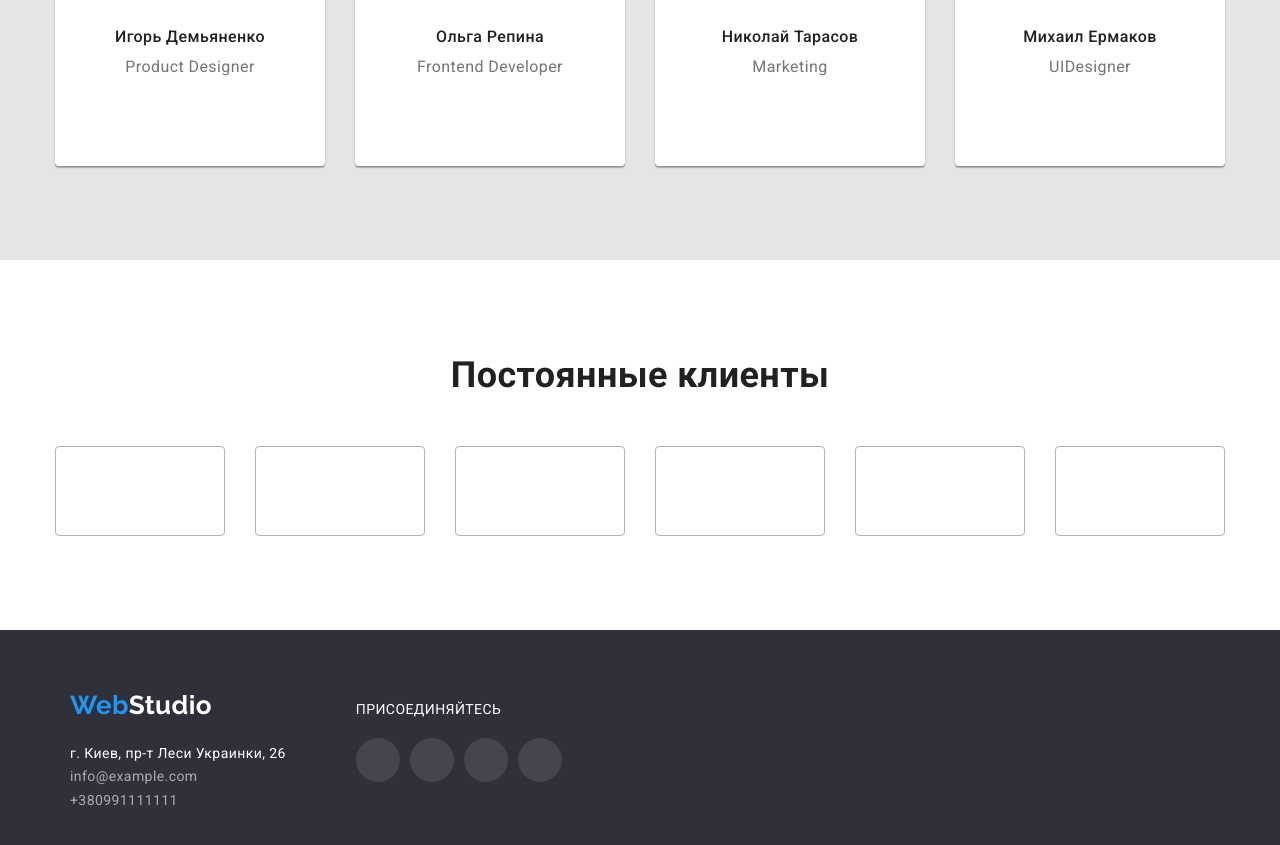
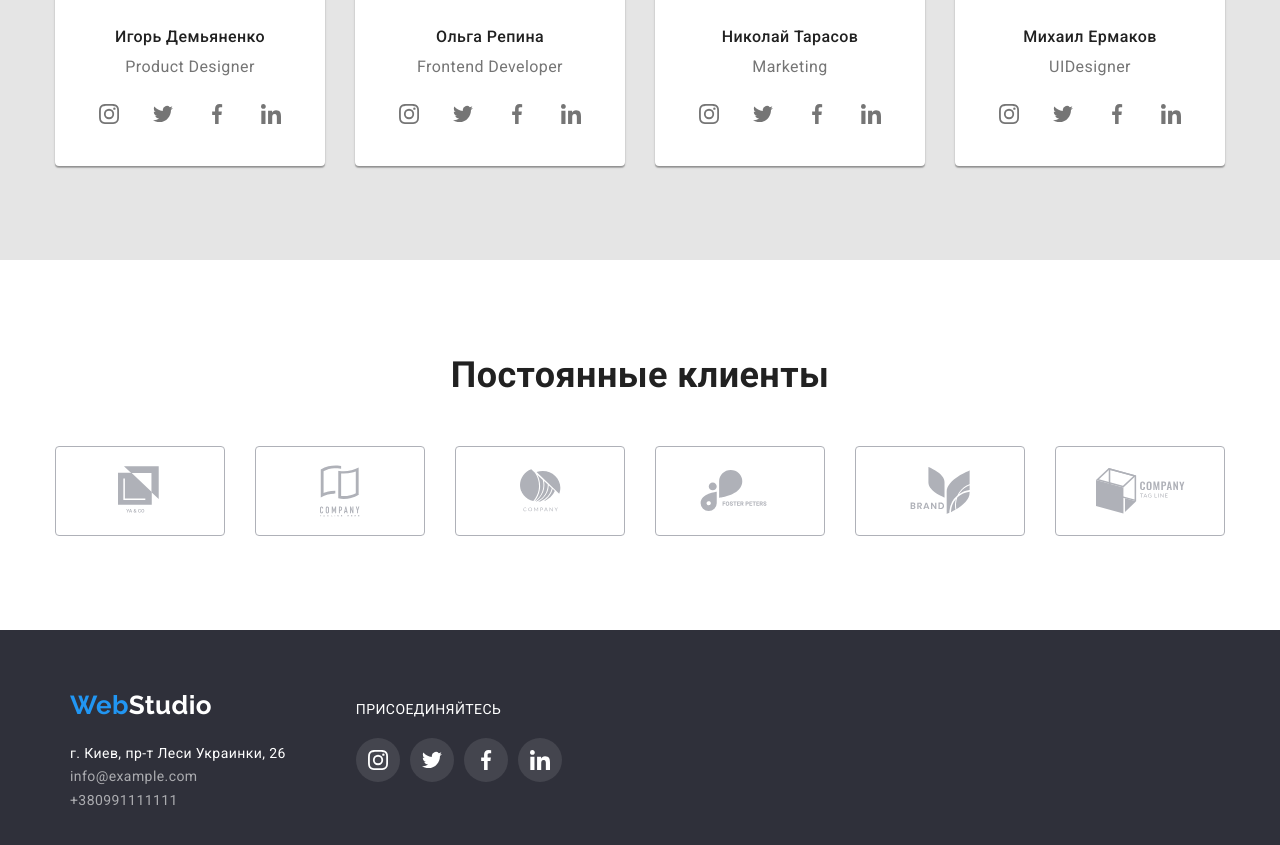
Before and after one commit to tsherkavskaAnna/goit-markup-hw-04, a plain HTML site: page index.html in a window 1280 px wide. Shown: the part 2050-2895 px from the top of the page. Drawn offline with nearby package versions, Linux system fonts and the light colour scheme.

Commit message:
homework4.3

```diff
--- a/index.html
+++ b/index.html
@@ -150,28 +150,36 @@
                   <li class="social-icons-item">
                     <a href="" class="social-icons-link">
                       <svg class="social-icons-svg">
-                        <use href="./images/icons.svg#icon-instagram"></use>
+                        <use
+                          href="./Images/Icons/sprite.svg#icon-instagram"
+                        ></use>
                       </svg>
                     </a>
                   </li>
                   <li class="social-icons-item">
                     <a href="" class="social-icons-link">
                       <svg class="social-icons-svg">
-                        <use href="./images/icons.svg#icon-twitter"></use>
+                        <use
+                          href="./Images/Icons/sprite.svg#icon-twitter"
+                        ></use>
                       </svg>
                     </a>
                   </li>
                   <li class="social-icons-item">
                     <a href="" class="social-icons-link">
                       <svg class="social-icons-svg">
-                        <use href="./images/icons.svg#icon-facebook"></use>
+                        <use
+                          href="./Images/Icons/sprite.svg#icon-facebook"
+                        ></use>
                       </svg>
                     </a>
                   </li>
                   <li class="social-icons-item">
                     <a href="" class="social-icons-link">
                       <svg class="social-icons-svg">
-                        <use href="./images/icons.svg#icon-linkedin"></use>
+                        <use
+                          href="./Images/Icons/sprite.svg#icon-linkedin"
+                        ></use>
                       </svg>
                     </a>
                   </li>
@@ -191,28 +199,36 @@
                   <li class="social-icons-item">
                     <a href="" class="social-icons-link">
                       <svg class="social-icons-svg">
-                        <use href="./images/icons.svg#icon-instagram"></use>
+                        <use
+                          href="./Images/Icons/sprite.svg#icon-instagram"
+                        ></use>
                       </svg>
                     </a>
                   </li>
                   <li class="social-icons-item">
                     <a href="" class="social-icons-link">
                       <svg class="social-icons-svg">
-                        <use href="./images/icons.svg#icon-twitter"></use>
+                        <use
+                          href="./Images/Icons/sprite.svg#icon-twitter"
+                        ></use>
                       </svg>
                     </a>
                   </li>
                   <li class="social-icons-item">
                     <a href="" class="social-icons-link">
                       <svg class="social-icons-svg">
-                        <use href="./images/icons.svg#icon-facebook"></use>
+                        <use
+                          href="./Images/Icons/sprite.svg#icon-facebook"
+                        ></use>
                       </svg>
                     </a>
                   </li>
                   <li class="social-icons-item">
                     <a href="" class="social-icons-link">
                       <svg class="social-icons-svg">
-                        <use href="./images/icons.svg#icon-linkedin"></use>
+                        <use
+                          href="./Images/Icons/sprite.svg#icon-linkedin"
+                        ></use>
                       </svg>
                     </a>
                   </li>
@@ -232,28 +248,36 @@
                   <li class="social-icons-item">
                     <a href="" class="social-icons-link">
                       <svg class="social-icons-svg">
-                        <use href="./images/icons.svg#icon-instagram"></use>
+                        <use
+                          href="./Images/Icons/sprite.svg#icon-instagram"
+                        ></use>
                       </svg>
                     </a>
                   </li>
                   <li class="social-icons-item">
                     <a href="" class="social-icons-link">
                       <svg class="social-icons-svg">
-                        <use href="./images/icons.svg#icon-twitter"></use>
+                        <use
+                          href="./Images/Icons/sprite.svg#icon-twitter"
+                        ></use>
                       </svg>
                     </a>
                   </li>
                   <li class="social-icons-item">
                     <a href="" class="social-icons-link">
                       <svg class="social-icons-svg">
-                        <use href="./images/icons.svg#icon-facebook"></use>
+                        <use
+                          href="./Images/Icons/sprite.svg#icon-facebook"
+                        ></use>
                       </svg>
                     </a>
                   </li>
                   <li class="social-icons-item">
                     <a href="" class="social-icons-link">
                       <svg class="social-icons-svg">
-                        <use href="./images/icons.svg#icon-linkedin"></use>
+                        <use
+                          href="./Images/Icons/sprite.svg#icon-linkedin"
+                        ></use>
                       </svg>
                     </a>
                   </li>
@@ -273,28 +297,36 @@
                   <li class="social-icons-item">
                     <a href="" class="social-icons-link">
                       <svg class="social-icons-svg">
-                        <use href="./images/icons.svg#icon-instagram"></use>
+                        <use
+                          href="./Images/Icons/sprite.svg#icon-instagram"
+                        ></use>
                       </svg>
                     </a>
                   </li>
                   <li class="social-icons-item">
                     <a href="" class="social-icons-link">
                       <svg class="social-icons-svg">
-                        <use href="./images/icons.svg#icon-twitter"></use>
+                        <use
+                          href="./Images/Icons/sprite.svg#icon-twitter"
+                        ></use>
                       </svg>
                     </a>
                   </li>
                   <li class="social-icons-item">
                     <a href="" class="social-icons-link">
                       <svg class="social-icons-svg">
-                        <use href="./images/icons.svg#icon-facebook"></use>
+                        <use
+                          href="./Images/Icons/sprite.svg#icon-facebook"
+                        ></use>
                       </svg>
                     </a>
                   </li>
                   <li class="social-icons-item">
                     <a href="" class="social-icons-link">
                       <svg class="social-icons-svg">
-                        <use href="./images/icons.svg#icon-linkedin"></use>
+                        <use
+                          href="./Images/Icons/sprite.svg#icon-linkedin"
+                        ></use>
                       </svg>
                     </a>
                   </li>
@@ -312,42 +344,42 @@
             <li class="clients-example">
               <a href="" class="clients-link">
                 <svg class="clients-icons-svg" width="45" height="50">
-                  <use href="./images/icons.svg#icon-logo1"></use>
+                  <use href="./Images/Icons/sprite.svg#icon-logo1"></use>
                 </svg>
               </a>
             </li>
             <li class="clients-example">
               <a href="" class="clients-link">
                 <svg class="clients-icons-svg" width="40" height="52">
-                  <use href="./images/icons.svg#icon-logo2"></use>
+                  <use href="./Images/Icons/sprite.svg#icon-logo2"></use>
                 </svg>
               </a>
             </li>
             <li class="clients-example">
               <a href="" class="clients-link">
                 <svg class="clients-icons-svg" width="41" height="43">
-                  <use href="./images/icons.svg#icon-logo3"></use>
+                  <use href="./Images/Icons/sprite.svg#icon-logo3"></use>
                 </svg>
               </a>
             </li>
             <li class="clients-example">
               <a href="" class="clients-link">
                 <svg class="clients-icons-svg" width="80" height="42">
-                  <use href="./images/icons.svg#icon-logo4"></use>
+                  <use href="./Images/Icons/sprite.svg#icon-logo4"></use>
                 </svg>
               </a>
             </li>
             <li class="clients-example">
               <a href="" class="clients-link">
                 <svg class="clients-icons-svg" width="60" height="47">
-                  <use href="./images/icons.svg#icon-logo5"></use>
+                  <use href="./Images/Icons/sprite.svg#icon-logo5"></use>
                 </svg>
               </a>
             </li>
             <li class="clients-example">
               <a href="" class="clients-link">
                 <svg class="clients-icons-svg" width="89" height="46">
-                  <use href="./images/icons.svg#icon-logo6"></use>
+                  <use href="./Images/Icons/sprite.svg#icon-logo6"></use>
                 </svg>
               </a>
             </li>
@@ -386,28 +418,28 @@
               <li class="social-icons-item">
                 <a href="" class="footer social-icons-link">
                   <svg class="footer social-icons-svg">
-                    <use href="./images/icons.svg#icon-instagram"></use>
+                    <use href="./Images/Icons/sprite.svg#icon-instagram"></use>
                   </svg>
                 </a>
               </li>
               <li class="social-icons-item">
                 <a href="" class="footer social-icons-link">
                   <svg class="footer social-icons-svg">
-                    <use href="./images/icons.svg#icon-twitter"></use>
+                    <use href="./Images/Icons/sprite.svg#icon-twitter"></use>
                   </svg>
                 </a>
               </li>
               <li class="social-icons-item">
                 <a href="" class="footer social-icons-link">
                   <svg class="footer social-icons-svg">
-                    <use href="./images/icons.svg#icon-facebook"></use>
+                    <use href="./Images/Icons/sprite.svg#icon-facebook"></use>
                   </svg>
                 </a>
               </li>
               <li class="social-icons-item">
                 <a href="" class="footer social-icons-link">
                   <svg class="footer social-icons-svg">
-                    <use href="./images/icons.svg#icon-linkedin"></use>
+                    <use href="./Images/Icons/sprite.svg#icon-linkedin"></use>
                   </svg>
                 </a>
               </li>
```
Also changed, not shown: portfolio.html (+6 -6 lines).
